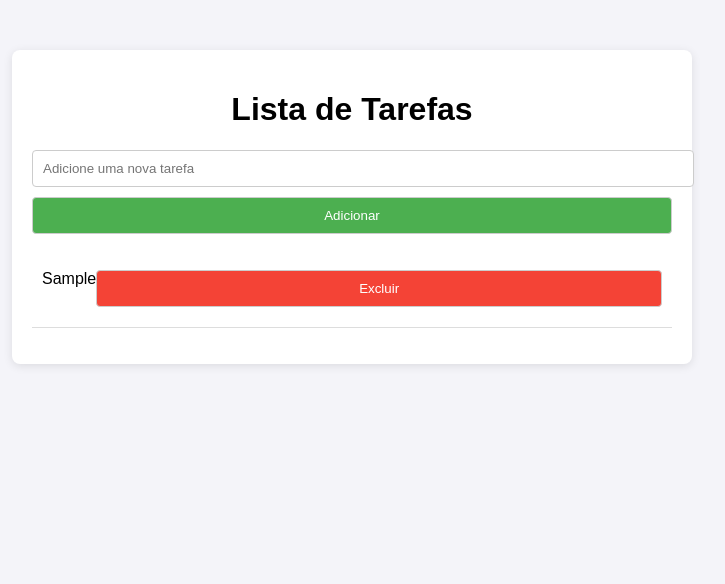
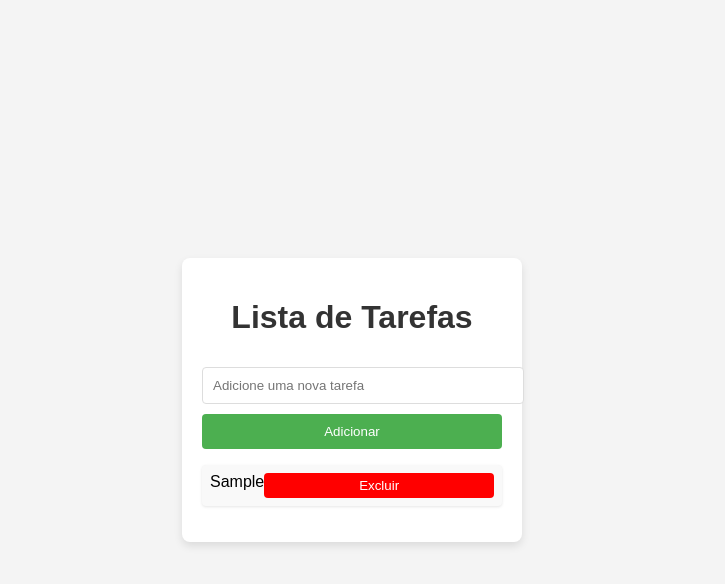
Before and after one commit to vit2709/To-Do-List, a plain HTML site: page index.html in a window 1280 px wide. Both pictures are taken after typing "Sample" into the empty fields and a click on the button "Adicionar". Shown: the whole page, without its empty margins (288-1013 px from the left). Drawn offline with Linux system fonts and the light colour scheme.

Commit message:
Adicionando funcionalidade de armazenamento local e marcação de tarefas concluídas

```diff
--- a/script.js
+++ b/script.js
@@ -1,25 +1,72 @@
-document.getElementById("add-task").addEventListener("click", addTask);
+document.addEventListener('DOMContentLoaded', function() {
+    // Carregar tarefas do localStorage
+    loadTasks();
 
-function addTask() {
-    const taskInput = document.getElementById("new-task");
-    const taskText = taskInput.value.trim();
+    // Adicionar evento para o botão de adicionar tarefa
+    document.getElementById('add-task').addEventListener('click', function() {
+        const taskInput = document.getElementById('new-task');
+        const taskText = taskInput.value.trim();
 
-    if (taskText === "") {
-        alert("Digite uma tarefa!");
-        return;
-    }
+        if (taskText !== '') {
+            // Criar o item da tarefa
+            const taskList = document.getElementById('task-list');
+            const taskItem = document.createElement('li');
+            taskItem.innerHTML = `${taskText} <button class="delete">Excluir</button>`;
 
-    const li = document.createElement("li");
-    li.innerHTML = `
-        ${taskText} <button onclick="removeTask(this)">Excluir</button>
-    `;
+            // Adicionar o item à lista
+            taskList.appendChild(taskItem);
 
-    document.getElementById("task-list").appendChild(li);
+            // Salvar a tarefa no localStorage
+            saveTask(taskText);
 
-    taskInput.value = "";  // Limpar o campo de entrada
+            // Limpar o campo de input
+            taskInput.value = '';
+
+            // Adicionar evento de exclusão
+            taskItem.querySelector('.delete').addEventListener('click', function() {
+                taskItem.remove();
+                removeTaskFromStorage(taskText);
+            });
+
+            // Adicionar evento de conclusão da tarefa
+            taskItem.addEventListener('click', function() {
+                taskItem.classList.toggle('completed');
+            });
+        }
+    });
+});
+
+// Função para salvar tarefa no localStorage
+function saveTask(taskText) {
+    const tasks = JSON.parse(localStorage.getItem('tasks')) || [];
+    tasks.push(taskText);
+    localStorage.setItem('tasks', JSON.stringify(tasks));
 }
 
-function removeTask(button) {
-    const li = button.parentElement;
-    li.remove();
+// Função para carregar tarefas do localStorage
+function loadTasks() {
+    const tasks = JSON.parse(localStorage.getItem('tasks')) || [];
+    const taskList = document.getElementById('task-list');
+
+    tasks.forEach(function(taskText) {
+        const taskItem = document.createElement('li');
+        taskItem.innerHTML = `${taskText} <button class="delete">Excluir</button>`;
+        taskList.appendChild(taskItem);
+
+        taskItem.querySelector('.delete').addEventListener('click', function() {
+            taskItem.remove();
+            removeTaskFromStorage(taskText);
+        });
+
+        taskItem.addEventListener('click', function() {
+            taskItem.classList.toggle('completed');
+        });
+    });
 }
+
+// Função para remover a tarefa do localStorage
+function removeTaskFromStorage(taskText) {
+    const tasks = JSON.parse(localStorage.getItem('tasks')) || [];
+    const updatedTasks = tasks.filter(task => task !== taskText);
+    localStorage.setItem('tasks', JSON.stringify(updatedTasks));
+}
--- a/styles.css
+++ b/styles.css
@@ -1,34 +1,42 @@
+/* Estilos gerais */
 body {
     font-family: Arial, sans-serif;
-    background-color: #f4f4f9;
+    background-color: #f4f4f4;
+    display: flex;
+    justify-content: center;
+    align-items: center;
+    height: 100vh;
     margin: 0;
-    padding: 0;
 }
 
 .container {
-    width: 50%;
-    margin: 50px auto;
+    background-color: #fff;
     padding: 20px;
-    background-color: white;
     border-radius: 8px;
-    box-shadow: 0 2px 10px rgba(0, 0, 0, 0.1);
+    box-shadow: 0 4px 8px rgba(0, 0, 0, 0.1);
+    width: 300px;
 }
 
 h1 {
     text-align: center;
+    color: #333;
 }
 
-input, button {
+input[type="text"] {
     width: 100%;
     padding: 10px;
-    margin-bottom: 10px;
-    border: 1px solid #ccc;
+    margin: 10px 0;
     border-radius: 4px;
+    border: 1px solid #ddd;
 }
 
 button {
+    width: 100%;
+    padding: 10px;
     background-color: #4CAF50;
     color: white;
+    border: none;
+    border-radius: 4px;
     cursor: pointer;
 }
 
@@ -38,17 +46,34 @@ button:hover {
 
 ul {
     list-style-type: none;
-    padding-left: 0;
+    padding: 0;
 }
 
 li {
     display: flex;
     justify-content: space-between;
-    padding: 10px;
-    border-bottom: 1px solid #ddd;
+    padding: 8px;
+    margin-bottom: 10px;
+    background-color: #f9f9f9;
+    border-radius: 4px;
+    box-shadow: 0 1px 3px rgba(0, 0, 0, 0.1);
 }
 
-li button {
-    background-color: #f44336;
+button.delete {
+    background-color: red;
+    border: none;
     color: white;
+    cursor: pointer;
+    padding: 5px;
+    border-radius: 4px;
 }
+
+button.delete:hover {
+    background-color: #cc0000;
+}
+
+/* Estilo para tarefas concluídas */
+li.completed {
+    text-decoration: line-through;
+    color: gray;
+}
```
